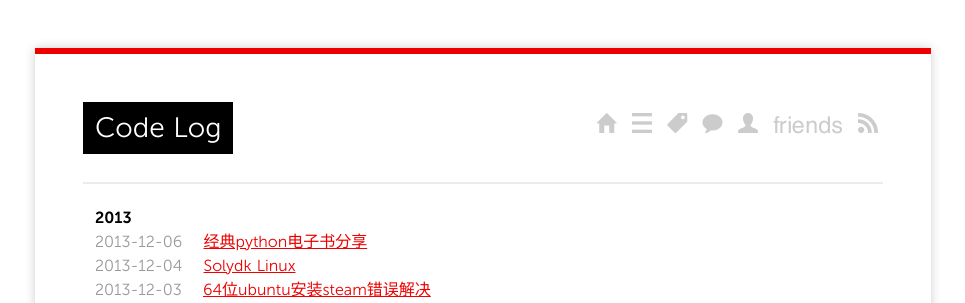
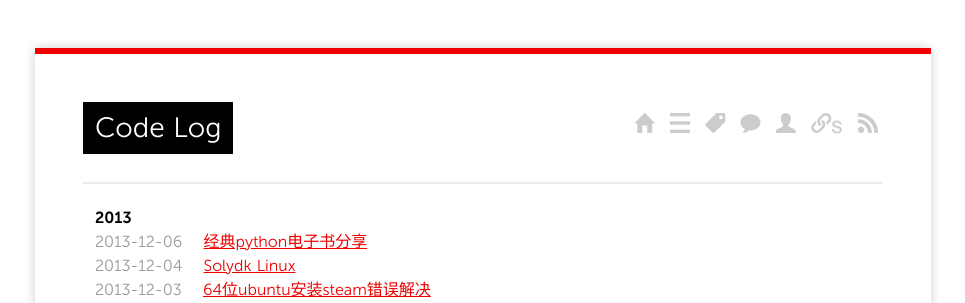
Before and after one commit to suprsvn/suprsvn.github.com, a Jekyll site: the page built from index.html, in a window 1280 px wide. Shown: the top 303 px of the page, without its empty margins (157-1122 px from the left). Built offline with Jekyll 4.4.1, drawn with Linux system fonts in a browser that asks for light colours; Markdown is read by kramdown in place of the engine named in the settings; the list of posts is cut into pages by our own code.

Commit message:
修改：      _layouts/default.html

```diff
--- a/_layouts/default.html
+++ b/_layouts/default.html
@@ -26,7 +26,7 @@
           <a href="/tags" class="ss-icon" title="Tag Cloud" >tags</a>
           <a href="/guestbook" class="ss-icon" title="Guest Book" >talk</a>
           <a href="/about" class="ss-icon" title="About" >user</a>
-          <a href="/links" class="ss-icon" title="Links" >friends</a>
+          <a href="/links" class="ss-icon" title="Links" >links</a>
           <a href="/feed" class="ss-icon" title="Subscribe by RSS" >rss</a>
         </div>
         <h1>{{ page.title }}</h1>
```
